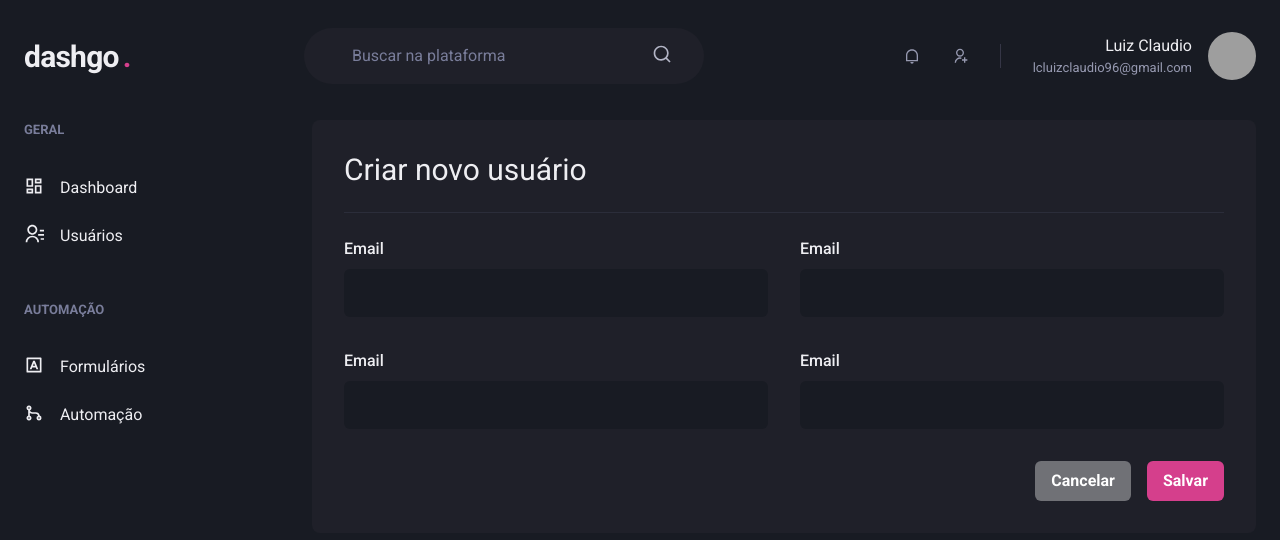
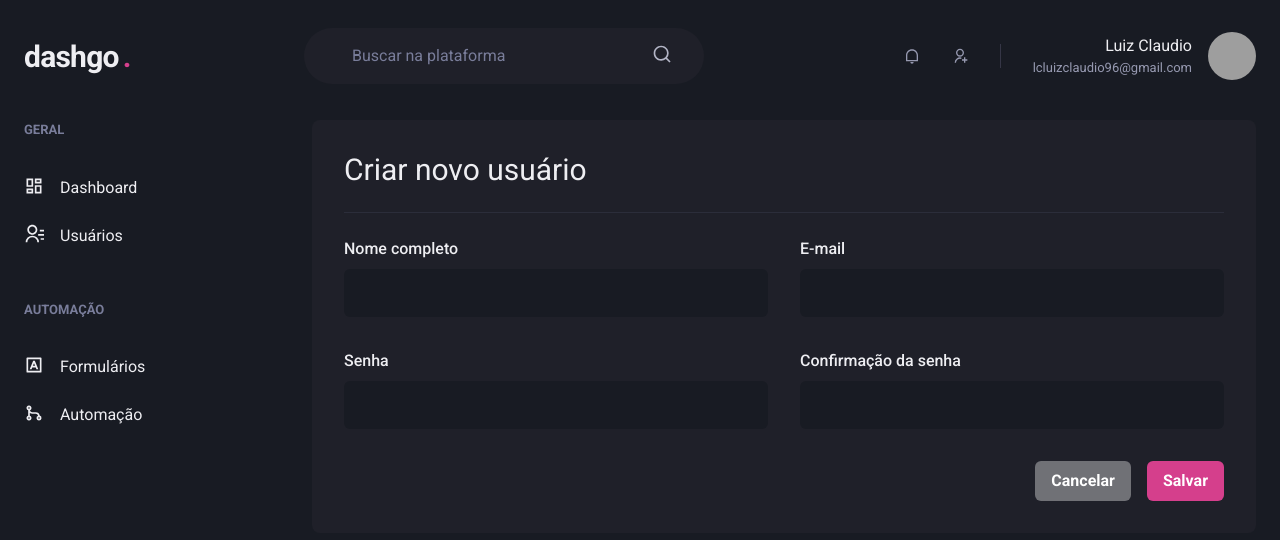
Before and after one commit to imnotvirus/dashgo, a Next.js app: page /users/create in a window 1280 px wide. Shown: the top 540 px of the page. Built offline with nearby package versions, Linux system fonts and the light colour scheme; grey boxes are pictures that could not be loaded.

Commit message:
fix input

```diff
--- a/src/components/Form/Input/index.tsx
+++ b/src/components/Form/Input/index.tsx
@@ -5,7 +5,7 @@ import { IInput } from "./types";
 const Input: React.FC<IInput> = ({ name, label, ...rest }) => {
   return (
     <FormControl>
-      {!!label && <FormLabel htmlFor={name}>Email</FormLabel>}
+      {!!label && <FormLabel htmlFor={name}>{label}</FormLabel>}
       <ChakraInput
         name={name}
         id={name}
```
